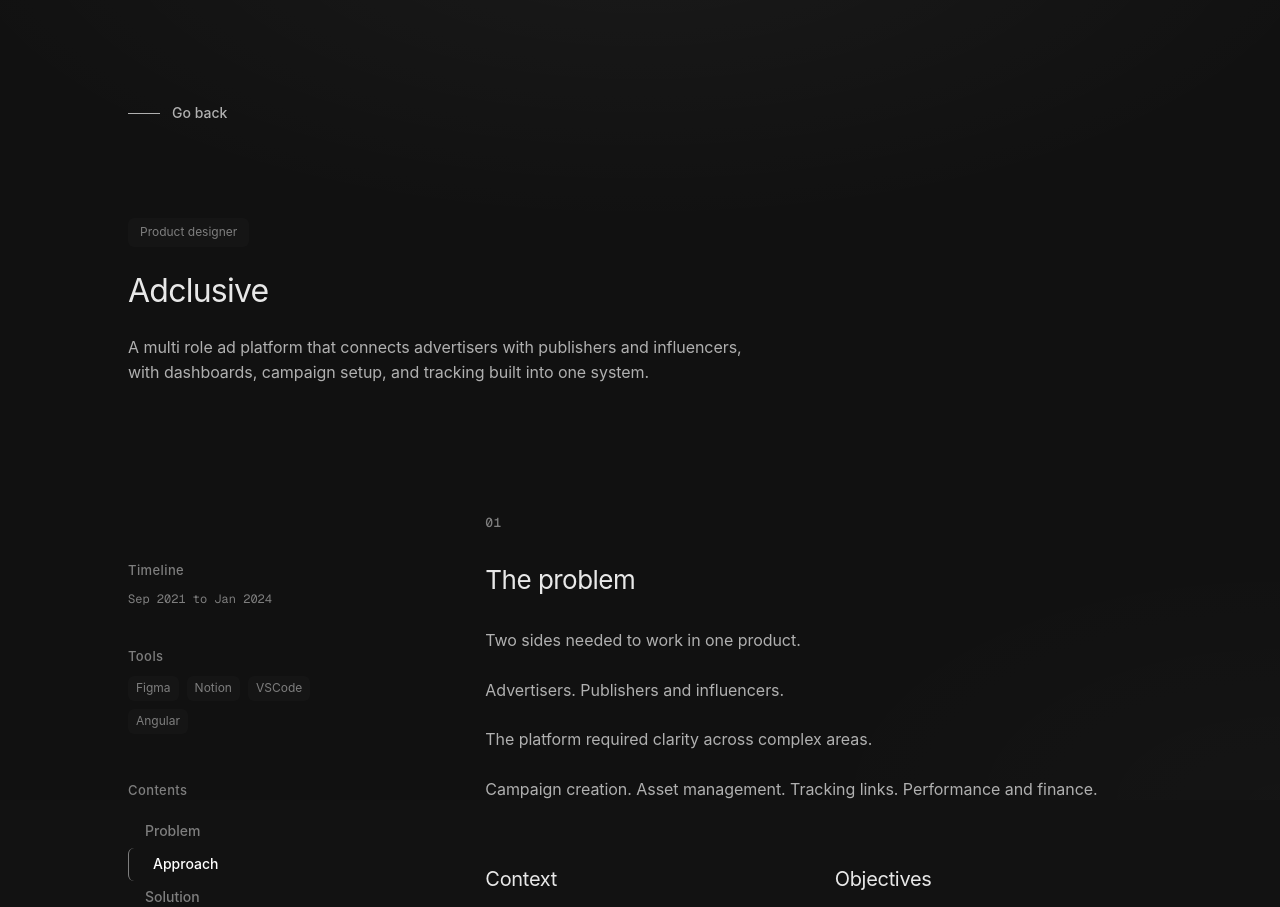
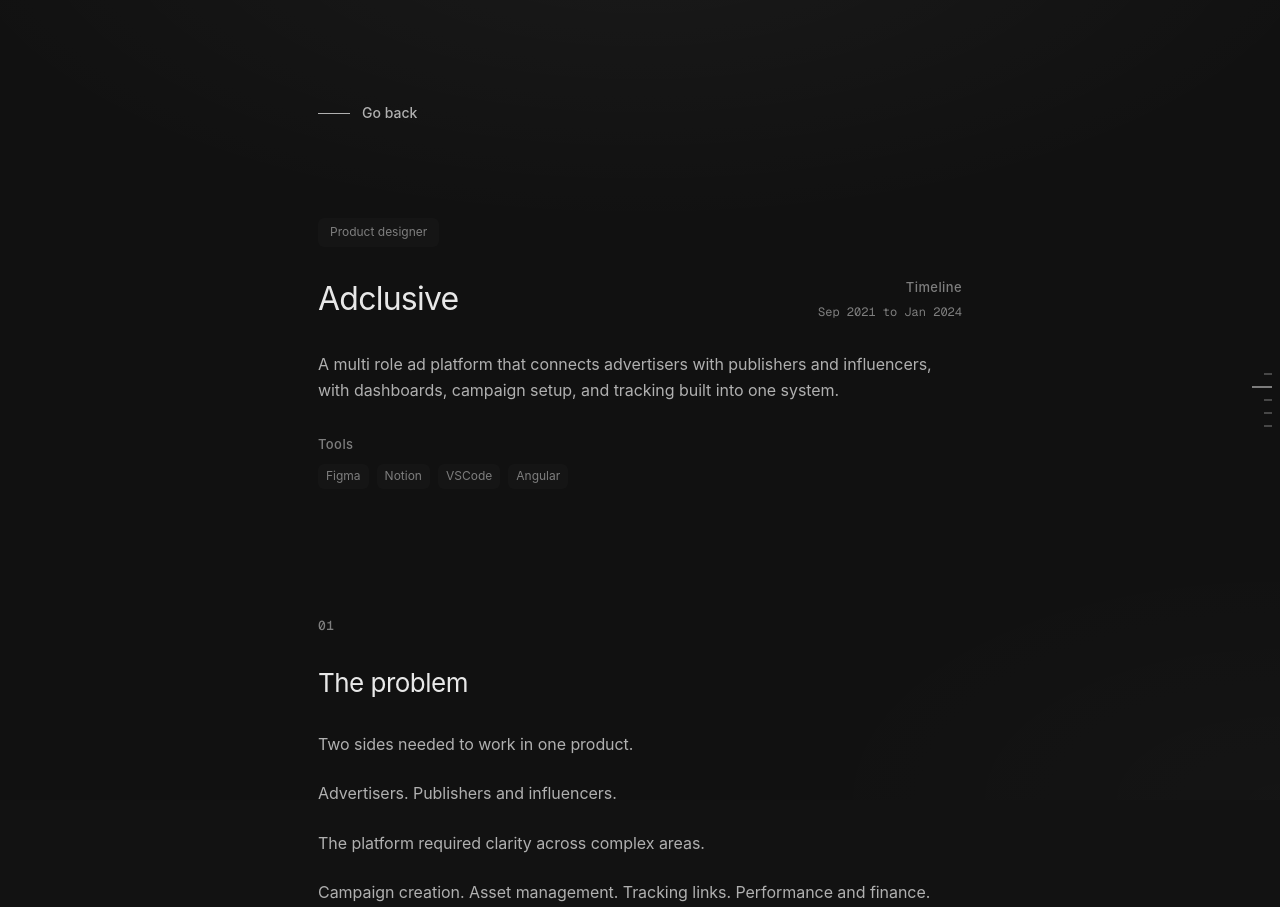
Before and after one commit to mertbildik/Portfolio, a React (Vite) app: page /portfolio/adclusive in a window 1280 px wide. Shown: the top 907 px of the page. Built offline with nearby package versions, Linux system fonts and the light colour scheme; a web font is replaced by a local one.

Commit message:
feat(case-studies): unify layouts and section navigation

```diff
--- a/src/portfolio/case-studies/CaseStudyLayout.tsx
+++ b/src/portfolio/case-studies/CaseStudyLayout.tsx
@@ -1,7 +1,10 @@
 import React, { useLayoutEffect } from 'react';
 import { useLocation } from 'react-router';
 
-const CaseStudyLayout: React.FC<{ children: React.ReactNode }> = ({ children }) => {
+const CaseStudyLayout: React.FC<{ children: React.ReactNode; homepageGrid?: boolean }> = ({
+    children,
+    homepageGrid = false,
+}) => {
     const { pathname } = useLocation();
 
     useLayoutEffect(() => {
@@ -9,8 +12,13 @@
     }, [pathname]);
 
     return (
-        /* Case studies keep their wider frame for galleries and content rails. */
-        <div className="w-full max-w-shell mx-auto px-6 md:px-12 lg:pl-32 lg:pr-20 xl:px-32 pt-24 pb-32 flex-1 flex flex-col">
+        <div
+            className={`w-full mx-auto px-6 pb-32 flex-1 flex flex-col ${
+                homepageGrid
+                    ? 'max-w-page pt-20 md:pt-24'
+                    : 'max-w-shell md:px-12 lg:pl-32 lg:pr-20 xl:px-32 pt-24'
+            }`}
+        >
             {children}
         </div>
     );
--- a/src/portfolio/case-studies/CaseStudyPage.tsx
+++ b/src/portfolio/case-studies/CaseStudyPage.tsx
@@ -18,11 +18,11 @@
     if (!project) return <Navigate to="/#portfolio" replace />;
 
     if (project.renderer === 'template') {
-        return <CaseStudyLayout><ProjectCaseStudy project={project} /></CaseStudyLayout>;
+        return <CaseStudyLayout homepageGrid><ProjectCaseStudy project={project} /></CaseStudyLayout>;
     }
 
     if (project.renderer === 'employment') {
-        return <CaseStudyLayout><EmploymentCaseStudy data={project.employment} /></CaseStudyLayout>;
+        return <CaseStudyLayout homepageGrid><EmploymentCaseStudy data={project.employment} /></CaseStudyLayout>;
     }
 
     const HandWritten = HAND_WRITTEN[project.page];
--- /dev/null
+++ b/src/portfolio/case-studies/CaseStudySectionNavigator.tsx
@@ -0,0 +1,88 @@
+import React, { useEffect, useState } from 'react';
+
+interface Section {
+    id: string;
+    label: string;
+    description: string;
+}
+
+const CaseStudySectionNavigator: React.FC<{ sections: readonly Section[]; pageKey: string }> = ({
+    sections,
+    pageKey,
+}) => {
+    const [activeSection, setActiveSection] = useState(sections[0].id);
+
+    useEffect(() => {
+        let frame: number | null = null;
+        const update = () => {
+            if (frame !== null) return;
+            frame = window.requestAnimationFrame(() => {
+                frame = null;
+                const threshold = window.innerHeight * 0.3;
+                let current = sections[0].id;
+                for (const section of sections) {
+                    const element = document.getElementById(section.id);
+                    if (element && element.getBoundingClientRect().top <= threshold) current = section.id;
+                }
+                setActiveSection(current);
+            });
+        };
+
+        update();
+        window.addEventListener('scroll', update, { passive: true });
+        window.addEventListener('resize', update);
+        return () => {
+            window.removeEventListener('scroll', update);
+            window.removeEventListener('resize', update);
+            if (frame !== null) window.cancelAnimationFrame(frame);
+        };
+    }, [pageKey, sections]);
+
+    return (
+        <nav
+            aria-label="Case study sections"
+            className="group fixed right-0 top-1/2 z-20 hidden h-80 w-8 -translate-y-1/2 lg:block"
+        >
+            <div
+                aria-hidden="true"
+                className="absolute right-0 top-1/2 flex -translate-y-1/2 flex-col items-end gap-3 pr-2 transition-opacity duration-200 ease-entrance group-hover:opacity-0 group-focus-within:opacity-0"
+            >
+                {sections.map((section) => (
+                    <span
+                        key={section.id}
+                        className={`h-px ${activeSection === section.id ? 'w-5 bg-ink-high' : 'w-2 bg-ink-low'}`}
+                    />
+                ))}
+            </div>
+
+            <div className="pointer-events-none absolute right-0 top-1/2 w-40 -translate-y-1/2 translate-x-2 rounded-l-md border-y border-l border-line bg-canvas p-3 opacity-0 transition-[opacity,transform] duration-200 ease-entrance group-hover:pointer-events-auto group-hover:translate-x-0 group-hover:opacity-100 group-focus-within:pointer-events-auto group-focus-within:translate-x-0 group-focus-within:opacity-100 xl:w-56">
+                <span className="block px-3 pb-2 text-eyebrow text-ink-low">Sections</span>
+                {sections.map((section) => (
+                    <a
+                        key={section.id}
+                        href={`#${section.id}`}
+                        aria-label={section.label}
+                        aria-current={activeSection === section.id ? 'location' : undefined}
+                        className={`flex gap-3 rounded-md px-3 py-2.5 focus-visible:bg-fill focus-visible:outline-none transition-[color,background-color] duration-200 ease-out ${
+                            activeSection === section.id
+                                ? 'bg-fill text-ink-max'
+                                : 'text-ink-low hover:text-ink-high focus-visible:text-ink-high'
+                        }`}
+                    >
+                        <span
+                            className={`mt-2 h-1 w-1 shrink-0 rounded-full ${
+                                activeSection === section.id ? 'bg-ink-high' : 'bg-ink-low'
+                            }`}
+                        />
+                        <span>
+                            <span className="block text-button">{section.label}</span>
+                            <span className="mt-1 block text-caption text-ink-low">{section.description}</span>
+                        </span>
+                    </a>
+                ))}
+            </div>
+        </nav>
+    );
+};
+
+export default CaseStudySectionNavigator;
--- a/src/portfolio/case-studies/templates/EmploymentCaseStudy.tsx
+++ b/src/portfolio/case-studies/templates/EmploymentCaseStudy.tsx
@@ -3,9 +3,15 @@
 import { Lock } from 'lucide-react';
 import type { EmploymentData } from '../../content/employment';
 import BackLink from '../BackLink';
+import CaseStudySectionNavigator from '../CaseStudySectionNavigator';
 import { EASE, VIEWPORT_ONCE } from '../../../shared/motion';
 
 const DURATION_BUMP = 0.8;
+const SECTIONS = [
+    { id: 'impact', label: 'Impact', description: 'Scale and outcomes' },
+    { id: 'capabilities', label: 'Capabilities', description: 'Core areas of work' },
+    { id: 'restricted-access', label: 'Restricted access', description: 'NDA and shareable process' },
+];
 
 const StatBlock: React.FC<{ value: string; label: string; desc: string; delay: number }> = ({ value, label, desc, delay }) => (
     <motion.div
@@ -27,12 +33,13 @@
 
 const EmploymentCaseStudy: React.FC<{ data: EmploymentData }> = ({ data }) => {
     return (
-        <div className="w-full space-y-24 md:space-y-32">
-
-            {/* 1. HERO SECTION */}
-            <div className="relative">
-
-                {/* Back Link */}
+        <div className="w-full">
+            <motion.div
+                initial={{ opacity: 0, y: 20 }}
+                animate={{ opacity: 1, y: 0 }}
+                transition={{ duration: 0.8, ease: EASE }}
+                className="mb-24 w-full md:mb-32"
+            >
                 <motion.div
                     initial={{ opacity: 0 }}
                     animate={{ opacity: 1 }}
@@ -42,47 +49,43 @@
                     <BackLink to="/#portfolio" ariaLabel="Back to portfolio">Go back</BackLink>
                 </motion.div>
 
-                <div className="grid grid-cols-1 lg:grid-cols-12 gap-12">
-                    {/* Left: Title & Role */}
-                    <motion.div
-                        initial={{ opacity: 0, y: 20 }}
-                        animate={{ opacity: 1, y: 0 }}
-                        transition={{ duration: 0.8, ease: EASE }}
-                        className="lg:col-span-8"
-                    >
-                        <h1 className="text-display-lg mb-8 text-ink-high">
-                            {data.companyName}<br />
-                            {data.companySuffix && <span>{data.companySuffix}</span>}
-                        </h1>
+                <div className="flex flex-col gap-8">
+                    <div className="flex flex-wrap items-center gap-3">
+                        <div className="inline-flex items-center rounded-md surface px-3 py-1.5">
+                            <span className="text-caption text-ink-low">{data.role}</span>
+                        </div>
+                        <div className="flex items-center gap-2">
+                            <span className="h-1.5 w-1.5 rounded-full bg-ink-low" />
+                            <span className="text-caption text-ink-low">Status: {data.ndaStatus}</span>
+                        </div>
+                    </div>
 
-                        <p className="text-body text-ink-body max-w-xl">
-                            {data.role}. <br />
-                            {data.description}
-                        </p>
-                    </motion.div>
+                    <h1 className="text-display-lg text-ink-high">
+                        {data.companyName}<br />
+                        {data.companySuffix && <span>{data.companySuffix}</span>}
+                    </h1>
 
-                    {/* Right: NDA Status */}
-                    <div className="lg:col-span-4 flex flex-col justify-end lg:pl-12">
-                        <motion.div
-                            initial={{ opacity: 0 }}
-                            animate={{ opacity: 1 }}
-                            transition={{ duration: 0.8, delay: 0.3 }}
-                            className="flex flex-col gap-6 py-2"
-                        >
-                            <div className="flex items-center gap-2 mb-1">
-                                <div className="w-1.5 h-1.5 bg-ink-low rounded-full" />
-                                <span className="text-eyebrow text-ink-low">Status: {data.ndaStatus}</span>
-                            </div>
-                            <p className="text-body-sm text-ink-body max-w-[240px] whitespace-pre-line">
-                                {data.ndaDescription}
-                            </p>
-                        </motion.div>
+                    <p className="max-w-xl text-body text-ink-body">{data.description}</p>
+
+                    <div className="space-y-3">
+                        <span className="block text-eyebrow text-ink-low">Tools</span>
+                        <div className="flex flex-wrap gap-2">
+                            {data.tools.map((tool) => (
+                                <span key={tool} className="rounded-md surface px-2 py-1 text-caption text-ink-low text-nowrap">
+                                    {tool}
+                                </span>
+                            ))}
+                        </div>
                     </div>
+
+                    <p className="max-w-xl whitespace-pre-line text-body-sm text-ink-low">{data.ndaDescription}</p>
                 </div>
-            </div>
+            </motion.div>
 
-            {/* 2. STATS & IMPACT GRID */}
-            <section>
+            <CaseStudySectionNavigator sections={SECTIONS} pageKey={data.id} />
+
+            <div className="space-y-24 md:space-y-32">
+            <section id="impact" className="scroll-mt-32">
                 <motion.div
                     initial={{ opacity: 0 }}
                     whileInView={{ opacity: 1 }}
@@ -92,7 +95,7 @@
                     <h2 className="text-display-md text-ink-high">Impact & metrics</h2>
                 </motion.div>
 
-                <div className="grid grid-cols-1 md:grid-cols-2 lg:grid-cols-4 gap-4">
+                <div className="grid grid-cols-1 gap-4 md:grid-cols-2">
                     {data.stats.map((stat, i) => (
                         <StatBlock
                             key={i}
@@ -105,8 +108,7 @@
                 </div>
             </section>
 
-            {/* 3. MODULAR CAPABILITIES GRID */}
-            <section>
+            <section id="capabilities" className="scroll-mt-32">
                 <motion.div
                     initial={{ opacity: 0 }}
                     whileInView={{ opacity: 1 }}
@@ -116,7 +118,7 @@
                     <h2 className="text-display-md text-ink-high">Core capabilities</h2>
                 </motion.div>
 
-                <div className="grid grid-cols-1 md:grid-cols-2 lg:grid-cols-3 gap-4">
+                <div className="grid grid-cols-1 gap-4 md:grid-cols-2">
                     {data.capabilities.map((cap, idx) => (
                         <motion.div
                             key={idx}
@@ -124,7 +126,7 @@
                             whileInView={{ opacity: 1, y: 0 }}
                             viewport={VIEWPORT_ONCE}
                             transition={{ duration: DURATION_BUMP, delay: idx * 0.1, ease: EASE }}
-                            className="p-8 lg:p-12 flex flex-col gap-8 min-h-[320px]"
+                            className="flex min-h-[320px] flex-col gap-8 p-8 md:p-10"
                         >
                             <h3 className="text-card-title text-ink-high">
                                 <span className="font-mono">{cap.title.split(' / ')[0]}</span> / {cap.title.split(' / ')[1]}
@@ -142,11 +144,10 @@
                 </div>
             </section>
 
-            {/* 4. FOOTER: RESTRICTED ACCESS REDESIGN */}
-            <section>
+            <section id="restricted-access" className="scroll-mt-32">
                 <div className="relative surface rounded-md overflow-hidden">
 
-                    <div className="relative p-8 md:p-12 lg:p-16 grid grid-cols-1 lg:grid-cols-2 gap-12 lg:gap-24">
+                    <div className="relative grid grid-cols-1 gap-12 p-8 md:grid-cols-2 md:p-12">
 
                         {/* LEFT: NDA Declaration */}
                         <div className="flex flex-col gap-8 justify-between">
@@ -192,7 +193,7 @@
                     </div>
                 </div>
             </section>
-
+            </div>
         </div>
     );
 };
--- a/src/portfolio/case-studies/templates/ProjectCaseStudy.tsx
+++ b/src/portfolio/case-studies/templates/ProjectCaseStudy.tsx
@@ -1,16 +1,17 @@
-import React, { useEffect, useState } from 'react';
+import React from 'react';
 import { motion } from 'motion/react';
 import { getProjectImages } from '../../assets/projectImages';
 import type { ImpactStat, OutputBlock, TemplateProject } from '../../content/projects';
 import BackLink from '../BackLink';
+import CaseStudySectionNavigator from '../CaseStudySectionNavigator';
 import { blockVariants, sectionVariants, VIEWPORT_ONCE } from '../../../shared/motion';
 
 const SECTIONS = [
-    { id: 'problem', label: 'Problem', title: 'The problem' },
-    { id: 'approach', label: 'Approach', title: 'Approach' },
-    { id: 'solution', label: 'Solution', title: 'Solution' },
-    { id: 'output', label: 'Output', title: 'Output' },
-    { id: 'impact', label: 'Impact', title: 'Impact' },
+    { id: 'problem', label: 'Problem', description: 'Context and objectives' },
+    { id: 'approach', label: 'Approach', description: 'Research and direction' },
+    { id: 'solution', label: 'Solution', description: 'System and key decisions' },
+    { id: 'output', label: 'Output', description: 'Delivered work' },
+    { id: 'impact', label: 'Impact', description: 'Results and learnings' },
 ];
 
 const Stats: React.FC<{ stats: ImpactStat[] }> = ({ stats }) => (
@@ -27,35 +28,7 @@
 
 const ProjectCaseStudy: React.FC<{ project: TemplateProject }> = ({ project }) => {
     const study = project.caseStudy;
-    const [activeSection, setActiveSection] = useState(SECTIONS[0].id);
     const images = getProjectImages(project.id);
-
-    // Picks the topmost section whose top has crossed a line ~30% from the
-    // viewport top. Avoids the multi-intersection ambiguity of IntersectionObserver.
-    useEffect(() => {
-        let frame: number | null = null;
-        const update = () => {
-            if (frame !== null) return;
-            frame = window.requestAnimationFrame(() => {
-                frame = null;
-                const threshold = window.innerHeight * 0.3;
-                let current = SECTIONS[0].id;
-                for (const section of SECTIONS) {
-                    const el = document.getElementById(section.id);
-                    if (el && el.getBoundingClientRect().top - threshold <= 0) current = section.id;
-                }
-                setActiveSection(current);
-            });
-        };
-        update();
-        window.addEventListener('scroll', update, { passive: true });
-        window.addEventListener('resize', update);
-        return () => {
-            window.removeEventListener('scroll', update);
-            window.removeEventListener('resize', update);
-            if (frame !== null) window.cancelAnimationFrame(frame);
-        };
-    }, [project.id]);
 
     const renderText = (text: string) =>
         text
@@ -114,34 +87,33 @@
     };
 
     return (
-        <div className="w-full flex flex-col items-start space-y-24 md:space-y-32">
+        <div className="w-full">
             <motion.div
                 variants={blockVariants}
                 initial="hidden"
                 animate="visible"
-                className="w-full"
+                className="mb-24 w-full md:mb-32"
             >
                 <div className="mb-16 md:mb-24">
                     <BackLink to="/#portfolio" ariaLabel="Back to portfolio">Go back</BackLink>
                 </div>
 
-                <div className="flex flex-col gap-6">
+                <div className="flex flex-col gap-8">
                     <div className="inline-flex items-center px-3 py-1.5 rounded-md surface w-fit">
                         <span className="text-caption text-ink-low">{project.role}</span>
                     </div>
+
+                    <div className="grid grid-cols-1 gap-6 md:grid-cols-[minmax(0,1fr)_auto] md:gap-x-12 md:gap-y-8">
                         <h1 className="text-display-lg text-ink-high text-balance">{project.title}</h1>
-                    <p className="text-body text-ink-body max-w-2xl text-balance">{study.oneLineSummary}</p>
+                        <div className="space-y-2 md:justify-self-end md:text-right">
+                            <span className="text-eyebrow text-ink-low block">Timeline</span>
+                            <p className="text-ink-low text-caption font-mono text-nowrap">{study.timeline}</p>
                         </div>
-            </motion.div>
+                        <p className="text-body text-ink-body max-w-2xl text-balance md:col-span-2">
+                            {study.oneLineSummary}
+                        </p>
+                    </div>
 
-            <div className="w-full grid grid-cols-1 lg:grid-cols-12 gap-12">
-                <div className="lg:col-span-3 lg:col-start-1 hidden lg:block pt-12 pb-24 relative">
-                    <div className="flex flex-col gap-12 h-full">
-                        <div className="space-y-10">
-                            <div className="space-y-3">
-                                <span className="text-eyebrow text-ink-low block">Timeline</span>
-                                <p className="text-ink-low text-caption font-mono">{study.timeline}</p>
-                            </div>
                     <div className="space-y-3">
                         <span className="text-eyebrow text-ink-low block">Tools</span>
                         <div className="flex flex-wrap gap-2">
@@ -156,30 +128,11 @@
                         </div>
                     </div>
                 </div>
+            </motion.div>
 
-                        <nav className="space-y-2 sticky top-32">
-                            <span className="text-eyebrow text-ink-low mb-4 block">Contents</span>
-                            <div className="flex flex-col">
-                                {SECTIONS.map((section) => (
-                                    <a
-                                        key={section.id}
-                                        href={`#${section.id}`}
-                                        aria-current={activeSection === section.id ? 'location' : undefined}
-                                        className={`text-left px-4 py-2 text-button rounded-md focus-visible:outline-none focus-visible:bg-fill transition-[color,border-color,padding-left,background-color] duration-200 ease-out border-l ${
-                                            activeSection === section.id
-                                                ? 'text-ink-max border-ink-low pl-6'
-                                                : 'text-ink-low border-transparent hover:text-ink-body hover:pl-6 focus-visible:text-ink-body focus-visible:pl-6'
-                                        }`}
-                                    >
-                                        {section.label}
-                                    </a>
-                                ))}
-                            </div>
-                        </nav>
-                    </div>
-                </div>
+            <CaseStudySectionNavigator sections={SECTIONS} pageKey={project.id} />
 
-                <div className="lg:col-span-8 lg:col-start-5 space-y-24 md:space-y-32">
+            <div className="w-full space-y-24 md:space-y-32">
                     <motion.section id="problem" variants={sectionVariants} initial="hidden" whileInView="visible" viewport={VIEWPORT_ONCE} className="space-y-8 scroll-mt-32">
                         <div>
                             <span className="block text-eyebrow text-ink-low mb-8"><span className="font-mono">01</span></span>
@@ -279,7 +232,6 @@
                     </motion.section>
             </div>
         </div>
-        </div>
     );
 };
 
--- a/src/portfolio/content/employment.ts
+++ b/src/portfolio/content/employment.ts
@@ -4,6 +4,7 @@
     companySuffix?: string; // e.g. "& Company"
     role: string;
     description: string;
+    tools: string[];
     ndaStatus: string;
     ndaDescription: string;
     stats: {
@@ -25,6 +26,7 @@
         companySuffix: '& Company',
         role: 'Visual communication specialist',
         description: 'Translating complex financial models into intuitive narratives.',
+        tools: ['Slack', 'Microsoft 365', 'Affinity', 'think-cell'],
         ndaStatus: 'Confidential',
         ndaDescription: 'Work is under strict NDA. \nProcess and outcomes can be shared on a call.',
         stats: [
```
Also changed, not shown: 3 other files (tests, documents, lock files or other folders). Lines whose indentation alone changed are shown as unchanged.
